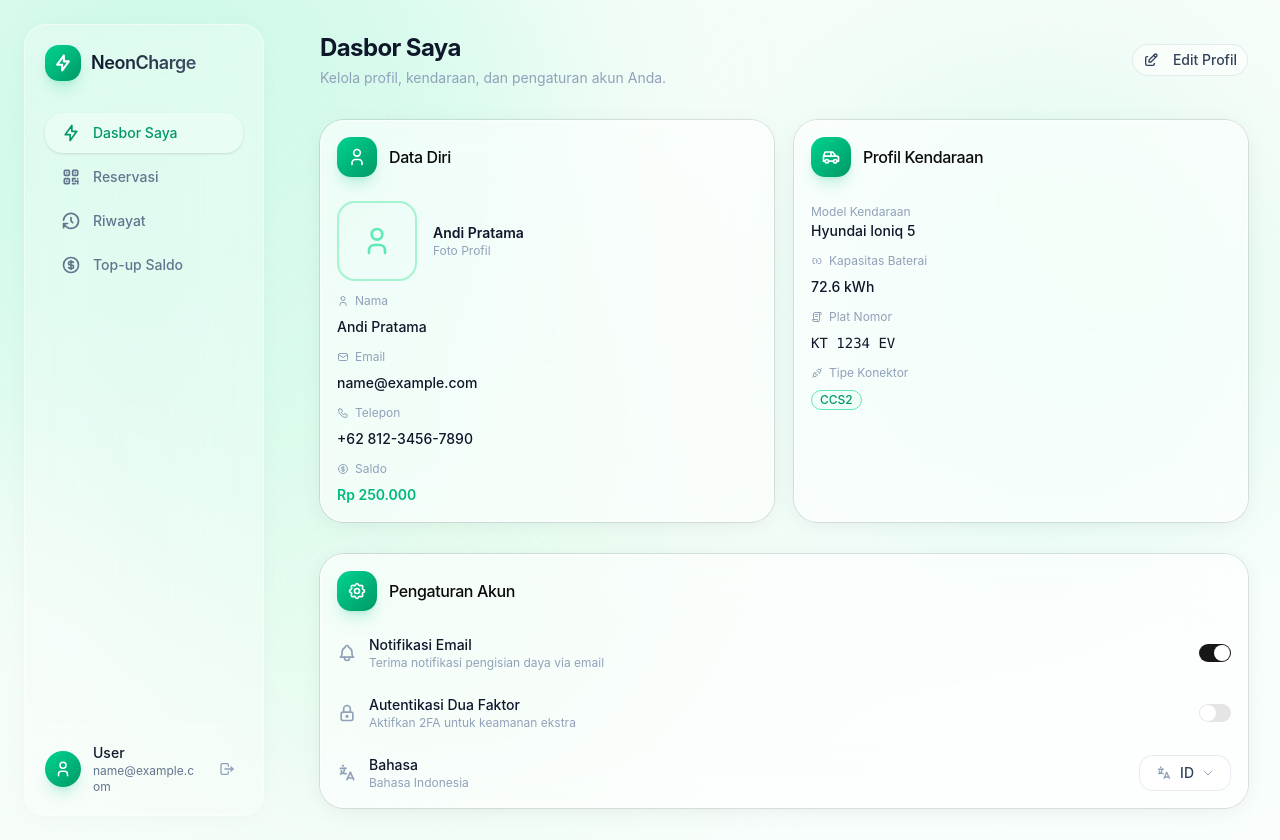
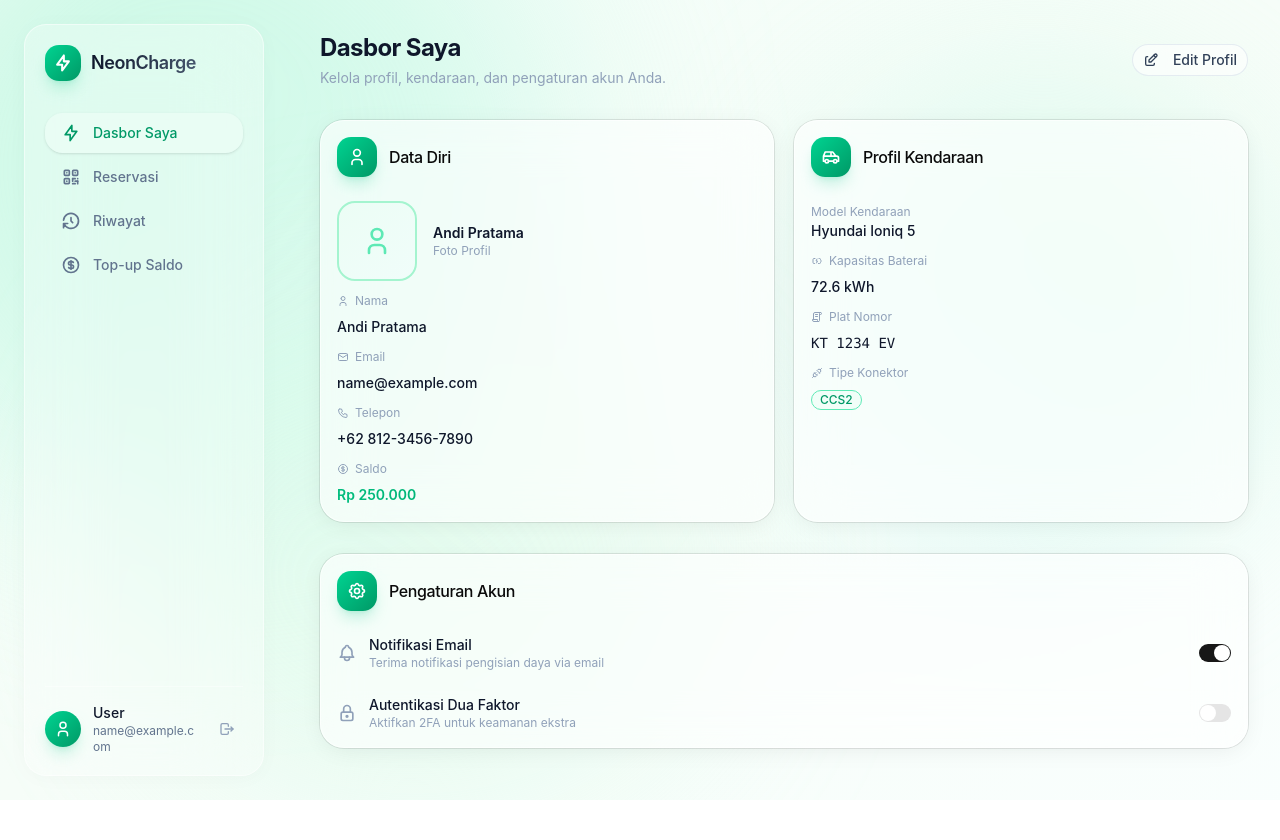
Before and after one commit to SierraStar31/sistem-manajemen-spklu, a Next.js app: page /user/dashboard in a window 1280 px wide. After the commit the page ends 800 px from the top, so only its background shows below. Built offline with nearby package versions, Linux system fonts and the light colour scheme; sample sign-in values are in the browser's storage.

Commit message:
fix: perbaiki bug data registrasi Andi Pratama dan hapus sementara fitur multi-bahasa

```diff
--- a/app/login/page.tsx
+++ b/app/login/page.tsx
@@ -77,6 +77,14 @@ export default function LoginPage() {
       }));
       router.push("/admin/dashboard");
     } else {
+      const existing = localStorage.getItem("neoncharge_user");
+      if (existing) {
+        const parsed = JSON.parse(existing);
+        if (parsed.email === data.email && parsed.type === "signup") {
+          router.push("/user/dashboard");
+          return;
+        }
+      }
       localStorage.setItem("neoncharge_user", JSON.stringify({
         type: "signin",
         nama: "Andi Pratama",
@@ -96,6 +104,14 @@ export default function LoginPage() {
   const handleGoogleLogin = async () => {
     setIsLoading(true);
     await new Promise((resolve) => setTimeout(resolve, 800));
+    const existing = localStorage.getItem("neoncharge_user");
+    if (existing) {
+      const parsed = JSON.parse(existing);
+      if (parsed.type === "signup") {
+        router.push("/user/dashboard");
+        return;
+      }
+    }
     localStorage.setItem("neoncharge_user", JSON.stringify({
       type: "signin",
       nama: "Andi Pratama",
--- a/app/user/dashboard/page.tsx
+++ b/app/user/dashboard/page.tsx
@@ -16,7 +16,6 @@ import {
   IconSettings,
   IconBell,
   IconLock,
-  IconLanguage,
   IconEdit,
   IconAlertCircle,
   IconCamera,
@@ -108,11 +107,9 @@ export default function UserDashboardPage() {
   const [isEditing, setIsEditing] = useState(false);
   const [data, setData] = useState(defaultData);
   const [platError, setPlatError] = useState("");
-  const [langDropdownOpen, setLangDropdownOpen] = useState(false);
   const [photoMode, setPhotoMode] = useState<"upload" | "url">("upload");
   const [photoUrl, setPhotoUrl] = useState("");
   const fileInputRef = useRef<HTMLInputElement>(null);
-  const langRef = useRef<HTMLDivElement>(null);
 
   const {
     formState: {},
@@ -142,20 +139,6 @@ export default function UserDashboardPage() {
         saldo: parsed.saldo ?? defaultData.saldo,
       });
     }
-  }, []);
-
-  useEffect(() => {
-    localStorage.setItem("neoncharge_user", JSON.stringify(data));
-  }, [data]);
-
-  useEffect(() => {
-    const handleClickOutside = (e: MouseEvent) => {
-      if (langRef.current && !langRef.current.contains(e.target as Node)) {
-        setLangDropdownOpen(false);
-      }
-    };
-    document.addEventListener("mousedown", handleClickOutside);
-    return () => document.removeEventListener("mousedown", handleClickOutside);
   }, []);
 
   const validatePlat = (value: string) => {
@@ -590,64 +573,6 @@ export default function UserDashboardPage() {
             </div>
             <Switch />
           </div>
-
-          <div className="flex flex-col sm:flex-row sm:items-center sm:justify-between gap-3">
-            <div className="flex items-center gap-3">
-              <IconLanguage className="h-5 w-5 text-slate-400" />
-              <div>
-                <p className="text-sm font-medium text-slate-900">
-                  {t(locale, "bahasa")}
-                </p>
-                <p className="text-xs text-slate-400">
-                  {locale === "id" ? "Bahasa Indonesia" : "English"}
-                </p>
-              </div>
-            </div>
-            <div ref={langRef} className="relative">
-              <button
-                onClick={() => setLangDropdownOpen(!langDropdownOpen)}
-                className="h-9 px-4 rounded-xl border border-slate-200/80 bg-white/80 backdrop-blur-xl text-sm font-medium text-slate-700 hover:bg-white hover:border-slate-300 transition-all duration-200 flex items-center gap-2"
-              >
-                <IconLanguage className="h-4 w-4 text-slate-400" />
-                {locale.toUpperCase()}
-                <svg
-                  className={`h-3 w-3 text-slate-400 transition-transform ${langDropdownOpen ? "rotate-180" : ""}`}
-                  fill="none"
-                  viewBox="0 0 24 24"
-                  stroke="currentColor"
-                >
-                  <path
-                    strokeLinecap="round"
-                    strokeLinejoin="round"
-                    strokeWidth={2}
-                    d="M19 9l-7 7-7-7"
-                  />
-                </svg>
-              </button>
-              {langDropdownOpen && (
-                <div className="absolute right-0 mt-2 w-40 rounded-xl border border-white/60 bg-white/90 backdrop-blur-xl shadow-[0_8px_40px_-8px_rgba(0,0,0,0.1)] overflow-hidden z-50">
-                  <button
-                    onClick={() => {
-                      setLocale("id");
-                      setLangDropdownOpen(false);
-                    }}
-                    className={`w-full px-4 py-2.5 text-left text-sm font-medium transition-colors ${locale === "id" ? "bg-emerald-50 text-emerald-700" : "text-slate-700 hover:bg-slate-50"}`}
-                  >
-                    Bahasa Indonesia
-                  </button>
-                  <button
-                    onClick={() => {
-                      setLocale("en");
-                      setLangDropdownOpen(false);
-                    }}
-                    className={`w-full px-4 py-2.5 text-left text-sm font-medium transition-colors ${locale === "en" ? "bg-emerald-50 text-emerald-700" : "text-slate-700 hover:bg-slate-50"}`}
-                  >
-                    English
-                  </button>
-                </div>
-              )}
-            </div>
-          </div>
         </CardContent>
       </Card>
     </>
```
Also changed, not shown: app/page.tsx (line endings or trailing spaces).
